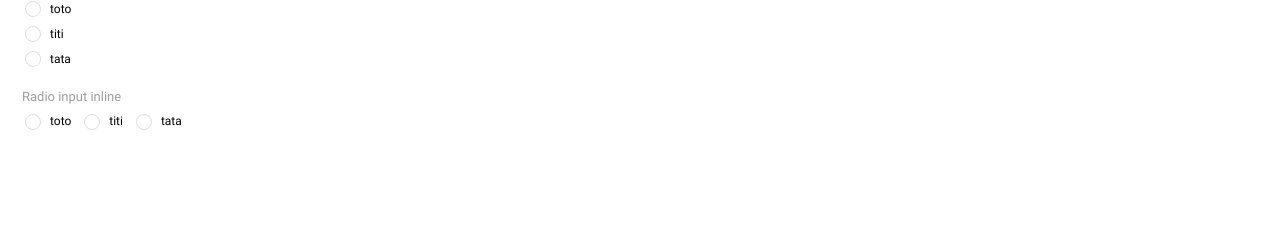
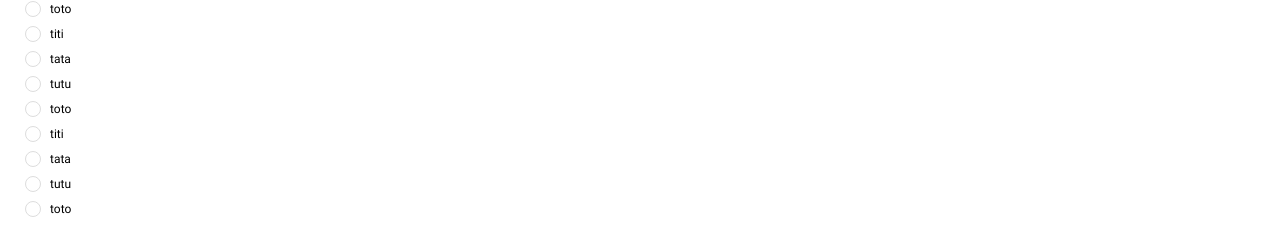
Before and after one commit to sowsouf/vue-ssf-form-group, a Vue app: page / in a window 1280 px wide. Shown: the part 721-946 px from the top of the page. Before the commit the page ends 875 px from the top, so only its background shows below. Built offline with nearby package versions, Linux system fonts and the light colour scheme; a web font is replaced by a local one.

Commit message:
Add scrollbar for long content

```diff
--- a/src/components/SsfFormGroup/components/Main.vue
+++ b/src/components/SsfFormGroup/components/Main.vue
@@ -50,11 +50,13 @@
       inputClass: { type: String | Object, required: false, default: '' },
 
       /* SELECT */
-      select     : { type: Boolean, required: false, default: false },
-      optionItems: { type: Array, required: false },
-      optionField: { type: String, required: false, default: null },
-      optionLabel: { type: String, required: false, default: null },
-      multiple   : { type: Boolean, required: false, default: false },
+      select      : { type: Boolean, required: false, default: false },
+      optionItems : { type: Array, required: false },
+      optionField : { type: String, required: false, default: null },
+      optionLabel : { type: String, required: false, default: null },
+      multiple    : { type: Boolean, required: false, default: false },
+      scrollX     : { type: Boolean, required: false, default: false },
+      selectHeight: { type: Number | String, required: false, default: 350 },
 
       /* INPUT */
       type        : { type: String | Object, required: false, default: 'text' },
--- a/src/components/SsfFormGroup/components/includes/Select.vue
+++ b/src/components/SsfFormGroup/components/includes/Select.vue
@@ -10,7 +10,9 @@
 
       <div class="ssf-form-control" :class="parent.inputClass">
 
-        <div class="ssf-select-input-container" :class="{open: show.items}" :style="{height: ssfContainerHeight}">
+        <vue-custom-scrollbar class="ssf-select-input-container" :class="{open: show.items}"
+                              :style="{height: ssfContainerHeight}"
+                              :settings="{wheelPropagation: false, suppressScrollX: !this.parent.scrollX}">
           <div class="ssf-text-container" :class="{open: show.items}" ref="ssfTextContainer">
             <span v-if="parent.value && parent.multiple === false && !Array.isArray(parent.value)"
                   :value="parent.value">
@@ -33,7 +35,7 @@
               </li>
             </ul>
           </div>
-        </div>
+        </vue-custom-scrollbar>
 
       </div>
     </div>
@@ -44,6 +46,8 @@
 
   import InputLabel from "@/components/SsfFormGroup/components/includes/Input/includes/InputLabel";
   import SsfIcon    from 'ssf-icon'
+
+  import VueCustomScrollbar from 'vue-custom-scrollbar'
 
   export default {
     name: "SsfSelect",
@@ -64,7 +68,8 @@
 
     components: {
       InputLabel,
-      SsfIcon
+      SsfIcon,
+      VueCustomScrollbar
     },
 
     computed: {
@@ -111,7 +116,7 @@
 
       getSsfContainerHeight() {
         let element = this.$refs.ssfValueList
-        return element && element.clientHeight > 0 ? `${element.clientHeight + this.$refs.ssfTextContainer.clientHeight}px` : 'inherit';
+        return element && element.clientHeight > 0 ? `${Math.min(this.parent.selectHeight, element.clientHeight + this.$refs.ssfTextContainer.clientHeight)}px` : 'inherit';
       },
 
       toggleShowItems() {
--- a/src/components/pages/Home/Index.vue
+++ b/src/components/pages/Home/Index.vue
@@ -6,7 +6,7 @@
     {{ test }}
 
     <ssf-form-group name="select" v-model="test.select" :select="true" :option-items="items" :multiple="true"
-                    option-field="id" option-label="label" col="col-12" label="Select input"/>
+                    option-field="id" option-label="label" col="col-12" label="Select input" :select-height="200"/>
 
     <ssf-form-group type="hidden" name="hidden" v-model="test.text" :required="true" :disabled="false"
                     :placeholder="false" :autocomplete="true"/>
@@ -80,10 +80,54 @@
           field   : null,
           id      : null
         },
-        items: [{ id: "toto", label: "Valeur toto" }, { id: "titi", label: "Valeur titi" }, {
-          id   : "tata",
-          label: "Valeur tata"
-        }]
+        items: [
+          { id: "toto", label: "Valeur toto" }, { id: "titi", label: "Valeur titi" },
+          { id: "tata", label: "Valeur tata" }, { id: "tutu", label: "Valeur tutu" },
+          { id: "toto", label: "Valeur toto" }, { id: "titi", label: "Valeur titi" },
+          { id: "tata", label: "Valeur tata" }, { id: "tutu", label: "Valeur tutu" },
+          { id: "toto", label: "Valeur toto" }, { id: "titi", label: "Valeur titi" },
+          { id: "tata", label: "Valeur tata" }, { id: "tutu", label: "Valeur tutu" },
+          { id: "toto", label: "Valeur toto" }, { id: "titi", label: "Valeur titi" },
+          { id: "tata", label: "Valeur tata" }, { id: "tutu", label: "Valeur tutu" },
+          { id: "toto", label: "Valeur toto" }, { id: "titi", label: "Valeur titi" },
+          { id: "tata", label: "Valeur tata" }, { id: "tutu", label: "Valeur tutu" },
+          { id: "toto", label: "Valeur toto" }, { id: "titi", label: "Valeur titi" },
+          { id: "tata", label: "Valeur tata" }, { id: "tutu", label: "Valeur tutu" },
+          { id: "toto", label: "Valeur toto" }, { id: "titi", label: "Valeur titi" },
+          { id: "tata", label: "Valeur tata" }, { id: "tutu", label: "Valeur tutu" },
+          { id: "toto", label: "Valeur toto" }, { id: "titi", label: "Valeur titi" },
+          { id: "tata", label: "Valeur tata" }, { id: "tutu", label: "Valeur tutu" },
+          { id: "toto", label: "Valeur toto" }, { id: "titi", label: "Valeur titi" },
+          { id: "tata", label: "Valeur tata" }, { id: "tutu", label: "Valeur tutu" },
+          { id: "toto", label: "Valeur toto" }, { id: "titi", label: "Valeur titi" },
+          { id: "tata", label: "Valeur tata" }, { id: "tutu", label: "Valeur tutu" },
+          { id: "toto", label: "Valeur toto" }, { id: "titi", label: "Valeur titi" },
+          { id: "tata", label: "Valeur tata" }, { id: "tutu", label: "Valeur tutu" },
+          { id: "toto", label: "Valeur toto" }, { id: "titi", label: "Valeur titi" },
+          { id: "tata", label: "Valeur tata" }, { id: "tutu", label: "Valeur tutu" },
+          { id: "toto", label: "Valeur toto" }, { id: "titi", label: "Valeur titi" },
+          { id: "tata", label: "Valeur tata" }, { id: "tutu", label: "Valeur tutu" },
+          { id: "toto", label: "Valeur toto" }, { id: "titi", label: "Valeur titi" },
+          { id: "tata", label: "Valeur tata" }, { id: "tutu", label: "Valeur tutu" },
+          { id: "toto", label: "Valeur toto" }, { id: "titi", label: "Valeur titi" },
+          { id: "tata", label: "Valeur tata" }, { id: "tutu", label: "Valeur tutu" },
+          { id: "toto", label: "Valeur toto" }, { id: "titi", label: "Valeur titi" },
+          { id: "tata", label: "Valeur tata" }, { id: "tutu", label: "Valeur tutu" },
+          { id: "toto", label: "Valeur toto" }, { id: "titi", label: "Valeur titi" },
+          { id: "tata", label: "Valeur tata" }, { id: "tutu", label: "Valeur tutu" },
+          { id: "toto", label: "Valeur toto" }, { id: "titi", label: "Valeur titi" },
+          { id: "tata", label: "Valeur tata" }, { id: "tutu", label: "Valeur tutu" },
+          { id: "toto", label: "Valeur toto" }, { id: "titi", label: "Valeur titi" },
+          { id: "tata", label: "Valeur tata" }, { id: "tutu", label: "Valeur tutu" },
+          { id: "toto", label: "Valeur toto" }, { id: "titi", label: "Valeur titi" },
+          { id: "tata", label: "Valeur tata" }, { id: "tutu", label: "Valeur tutu" },
+          { id: "toto", label: "Valeur toto" }, { id: "titi", label: "Valeur titi" },
+          { id: "tata", label: "Valeur tata" }, { id: "tutu", label: "Valeur tutu" },
+          { id: "toto", label: "Valeur toto" }, { id: "titi", label: "Valeur titi" },
+          { id: "tata", label: "Valeur tata" }, { id: "tutu", label: "Valeur tutu" },
+          { id: "toto", label: "Valeur toto" }, { id: "titi", label: "Valeur titi" },
+          { id: "tata", label: "Valeur tata" }, { id: "tutu", label: "Valeur tutu" },
+        ]
       }
     },
 
```
